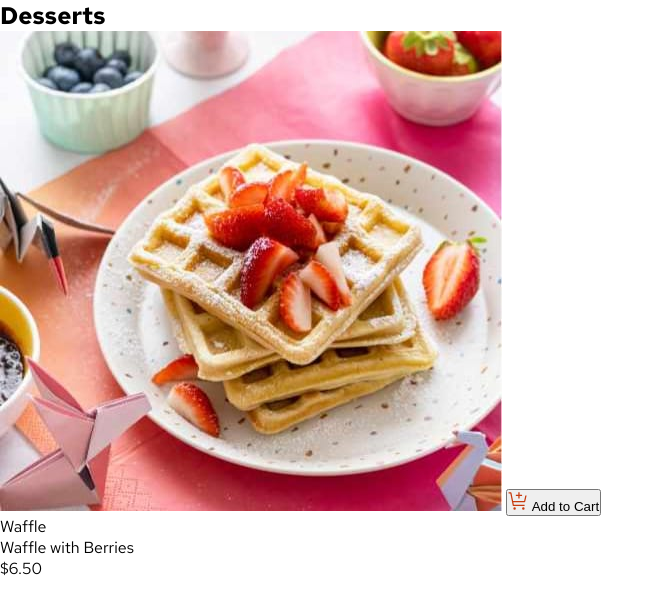
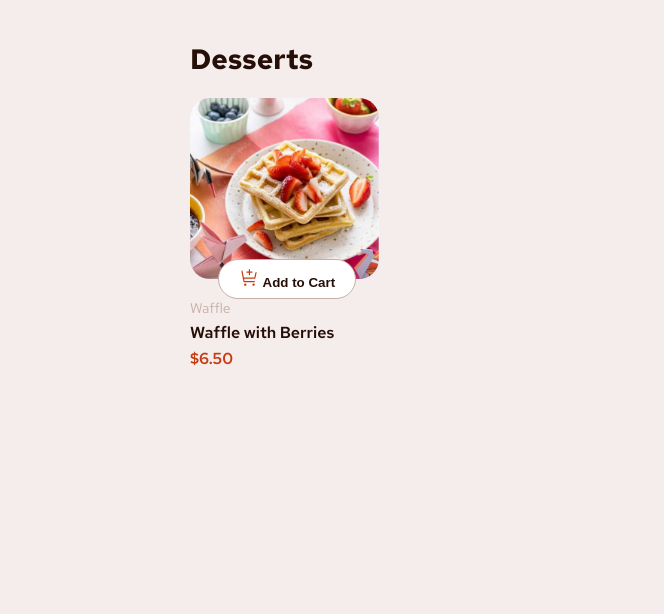
Before and after one commit to Oscar-Shilpakar/Product-List-With-Cart, a plain HTML site: page index.html in a window 1280 px wide. Shown: the whole page, without its empty margins (0-664 px from the left). Drawn offline with Linux system fonts and the light colour scheme.

Commit message:
Added product section style

```diff
--- a/index.html
+++ b/index.html
@@ -25,7 +25,7 @@
         <div class="product-item">
           <div class="product-image">
             <img src="./assets/images/image-waffle-desktop.jpg" >
-            <button class="cart">
+            <button class="cart-btn">
               <img src="./assets/images/icon-add-to-cart.svg" alt="">
               Add to Cart
             </button>
--- a/style.css
+++ b/style.css
@@ -4,6 +4,88 @@
     box-sizing: border-box;
 }
 
+img{
+    width: 100%;
+}
+
+a{
+    text-decoration: none;
+}
+
 html{
-    font-family: 'Red Hat Text',sans-serif;
+    font-size: 16px;
 }
+
+body{
+    font-family: 'Red Hat Text', serif;
+    background-color: hsl(13, 31%, 94%);
+    min-height: 100vh;
+}
+
+.container{
+    max-width: 900px;
+    margin: 40px auto;
+    display: flex;
+}
+
+.product-section{
+    width: 70%;
+}
+
+.section-title{
+    margin-bottom: 20px;
+    color: hsl(14, 65%, 9%);
+    font-size: 28px;
+}
+
+.product-item{
+    width: 30%;
+}
+
+.product-image img{
+    border-radius: 20px;
+}
+
+.product-image{
+    position: relative;
+}
+
+.cart-btn{
+    position: absolute;
+    left: 15%;
+    bottom: -15px;
+    background: #fff;
+    padding: 8px 20px;
+    color: hsl(14, 65%, 9%);
+    border-radius: 30px;
+    font-weight: bold;
+    border: 1px solid hsl(14, 25%, 72%);
+}
+
+.card-btn *{
+    vertical-align: middle;
+}
+
+.cart-btn img{
+    width: 20px;
+}
+
+.product-content{
+    margin-top: 15px;
+}
+
+.category{
+    color: hsl(14, 25%, 72%);
+    font-size: 14px;
+}
+
+.title{
+    color: hsl(14, 65%, 9%);
+    font-weight: 600;
+    margin: 5px 0;
+}
+
+.price{
+    color: hsl(14, 86%, 42%);
+    font-weight: 600;
+}
```
